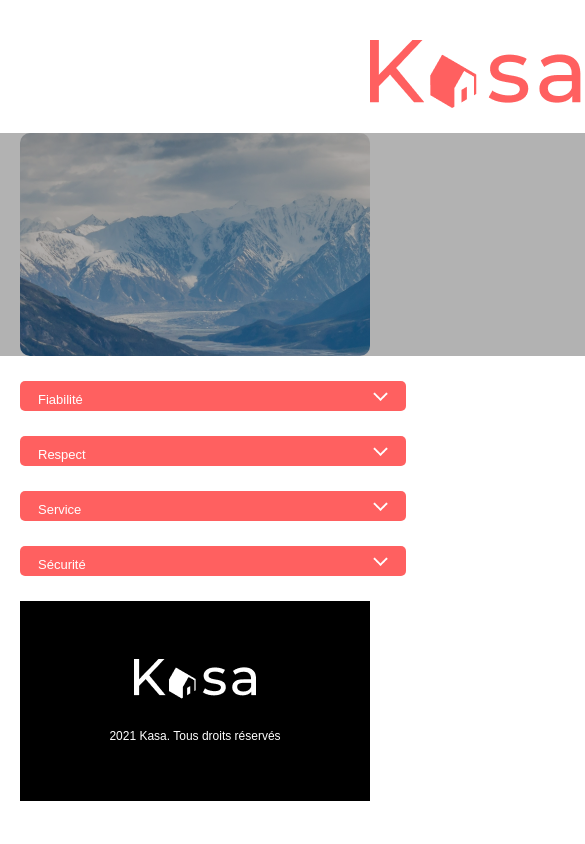
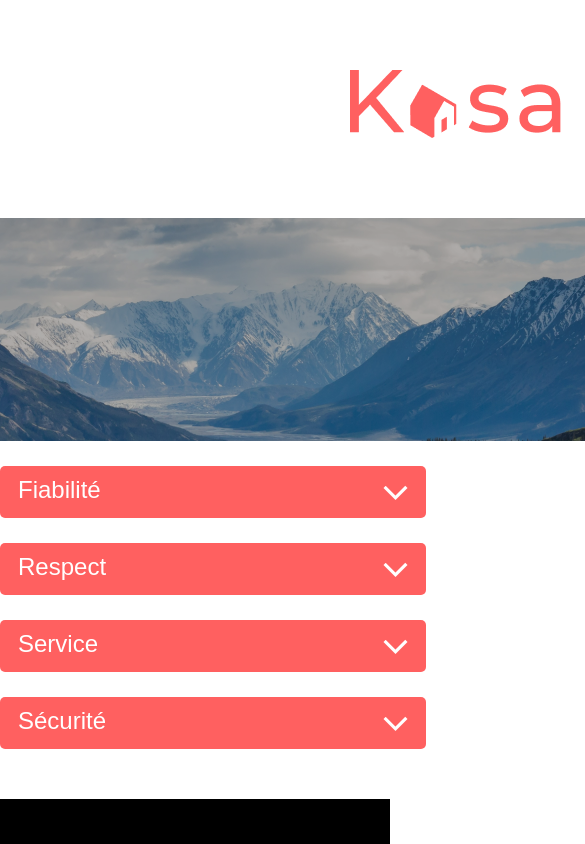
Before and after one commit to Lykisa/Charles-EdouardLEILOUS_11_21092023, a React (Vite) app: page /about in a window 390 px wide. Shown: the top 844 px of the page, 585 px wide, since content can reach past the window. Built offline with nearby package versions, Linux system fonts and the light colour scheme.

Commit message:
Avant modification responsive

```diff
--- a/src/components/Banner/Banner.scss
+++ b/src/components/Banner/Banner.scss
@@ -31,21 +31,3 @@
     opacity: 0.3;
     mix-blend-mode: darken;
 }
-
-@media screen and (max-width:430px) {
-    .banner {
-        margin: 25px 0;
-    }
-    .banner img {
-        width: 100%;
-        border-radius: 10px;
-    }
-    .bannerFilter {
-        border-radius: 10px;
-    }
-
-    .banner h1 {
-        padding: 0 16px;
-        font-size: 24px;
-    }
-  }
--- a/src/components/Collapse/Collapse.scss
+++ b/src/components/Collapse/Collapse.scss
@@ -37,24 +37,3 @@ h3 {
     list-style: none;
     font-family: "Montserrat", sans-serif;
 }
-
-@media screen and (max-width:430px) {
-    .dropdown {
-        margin: 20px 0 0 0;
-    }
-    h3 {
-        font-size: 13px;
-    }
-    .dropdown_header {
-        height: 30px;
-    }
-    .dropdown_header img {
-        width: 15px;
-        height: 9px;
-    }
-    .dropdown p,
-    .dropdown ul {
-        font-size: 12px;
-        padding: 25px 7px 25px 11px;
-    }
-  }
--- a/src/components/Footer/Footer.scss
+++ b/src/components/Footer/Footer.scss
@@ -15,15 +15,3 @@ footer {
     font-size: 24px;
     margin: 30px 0 0 0;
   }
-
-  @media screen and (max-width:430px) {
-    footer {
-      justify-content:center ;
-      padding-bottom: 0;
-      margin-top: 20px;
-    }
-    footer p {
-      font-size: 12px;
-      margin: 30px 0 0 0;
-    }
-  }
--- a/src/components/Header/Header.scss
+++ b/src/components/Header/Header.scss
@@ -26,19 +26,3 @@ nav {
         }
     }
 }
-
-@media screen and (max-width:430px) {
-    body {
-      margin-left: 20px;
-      margin-right: 20px;
-    }
-
-    .logo {
-        width: 145px;
-    }
-
-    nav {
-        font-size: 12px;
-        text-transform: uppercase;
-    }
-  }
--- a/src/components/Slideshow/Slideshow.scss
+++ b/src/components/Slideshow/Slideshow.scss
@@ -36,23 +36,3 @@
     align-self: flex-end;
     color: white;
 }
-
-@media screen and (max-width:430px) {
-    .slider {
-        width: 100%;
-        height: 255px;
-        border-radius: 10px;
-    }
-    .slider .arrowLeft,
-    .slider .arrowRight {
-        width: 12px;
-        height: 20px;
-    }
-    .slider .arrowLeft {
-        margin-left: 5px;
-    }
-    .slider .arrowRight {
-        margin-right: 5px;
-    }
-
-}
```
